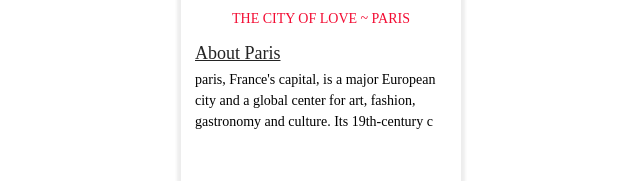
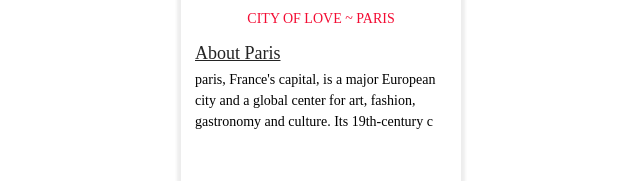
Before and after one commit to GirigiriG/parisUI, a plain HTML site: page index.html in a window 1280 px wide. Shown: the part 378-559 px from the top of the page, 151-791 px from the left. Drawn offline with Linux system fonts and the light colour scheme.

Commit message:
The city of love was changed to 'City of love'

```diff
--- a/index.html
+++ b/index.html
@@ -27,7 +27,7 @@
                   <img src="https://images.unsplash.com/photo-1471623320832-752e8bbf8413?ixlib=rb-0.3.5&ixid=eyJhcHBfaWQiOjEyMDd9&s=1a6706fc9d52332f12cba1286db56126&auto=format&fit=crop&w=698&q=80" alt="">
               </div>
           </div>
-          <h3>The city of love ~ Paris</h3>
+          <h3>City of love ~ Paris</h3>
           <div class="info" id="js--info">
               <h4>About Paris</h4>
               <p id="desc">paris, France's capital, is a major European city and a global center for art, fashion, gastronomy and culture. Its 19th-century cityscape is crisscrossed by wide boulevards and the River Seine. Beyond such landmarks as the Eiffel Tower and the 12th-century, Gothic Notre-Dame cathedral, the city is known for its cafe culture and designer boutiques along the Rue du Faubourg Saint-Honoré.</p>
```
